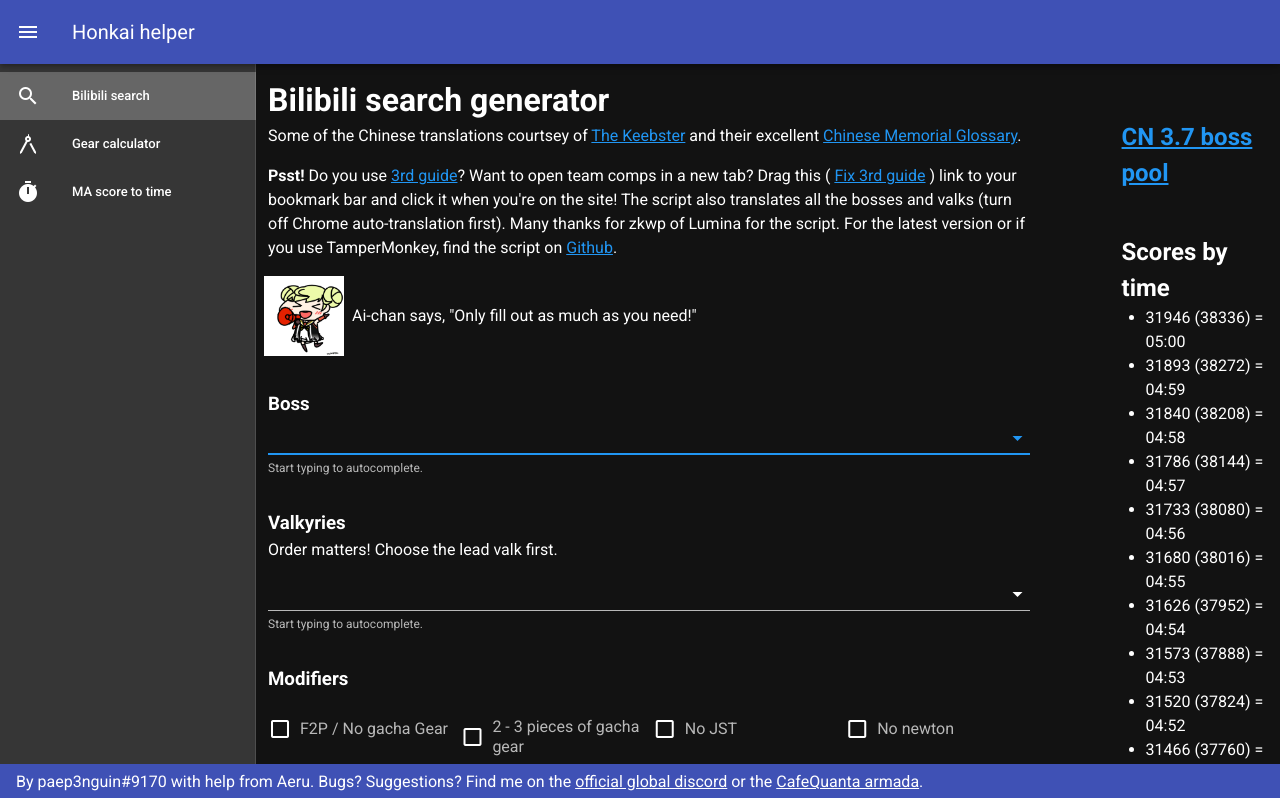
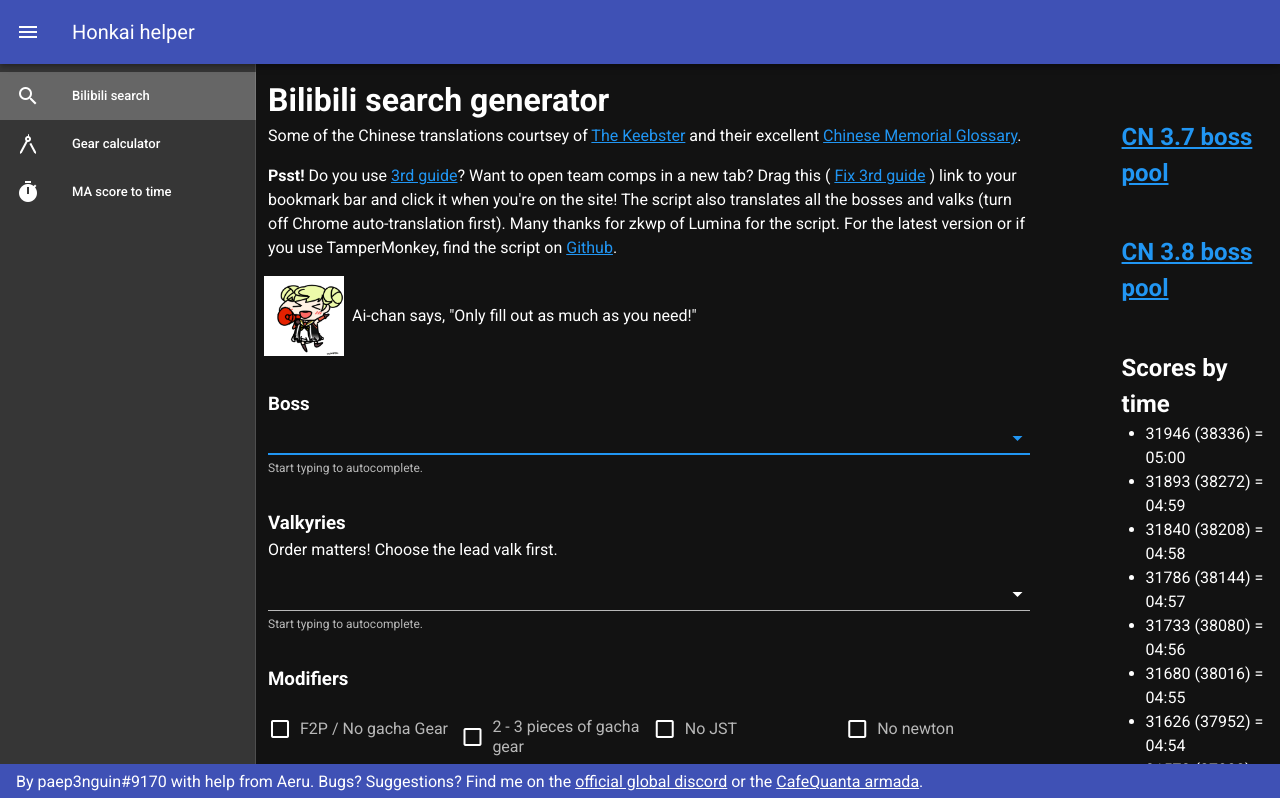
Before and after one commit to PaeP3nguin/honkai-guide, a Vue app: page /#/ in a window 1280 px wide. Shown: the top 798 px of the page. Built offline with nearby package versions, Linux system fonts and the light colour scheme.

Commit message:
Add 3.8 boss pool

```diff
--- a/src/views/Search.vue
+++ b/src/views/Search.vue
@@ -118,6 +118,9 @@
       <v-flex hidden-sm-and-down offset-xs1 md-flex md2>
         <h2 class="section-head">
           <a :href="require('@/assets/boss_pool_37.png')" target="_blank">CN 3.7 boss pool</a>
+        </h2>
+        <h2 class="section-head">
+          <a :href="require('@/assets/boss_pool_38.png')" target="_blank">CN 3.8 boss pool</a>
         </h2>
         <h2 class="section-head">Scores by time</h2>
         <ul>
```
Also changed, not shown: src/assets/boss_pool_38.png (added).
